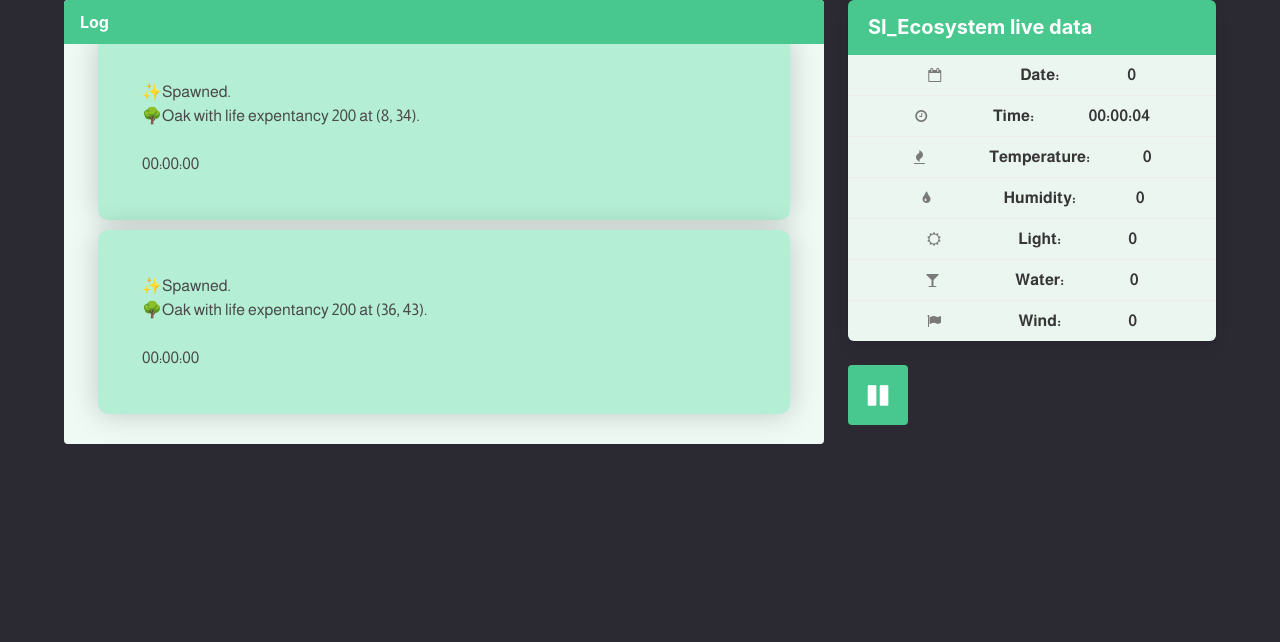
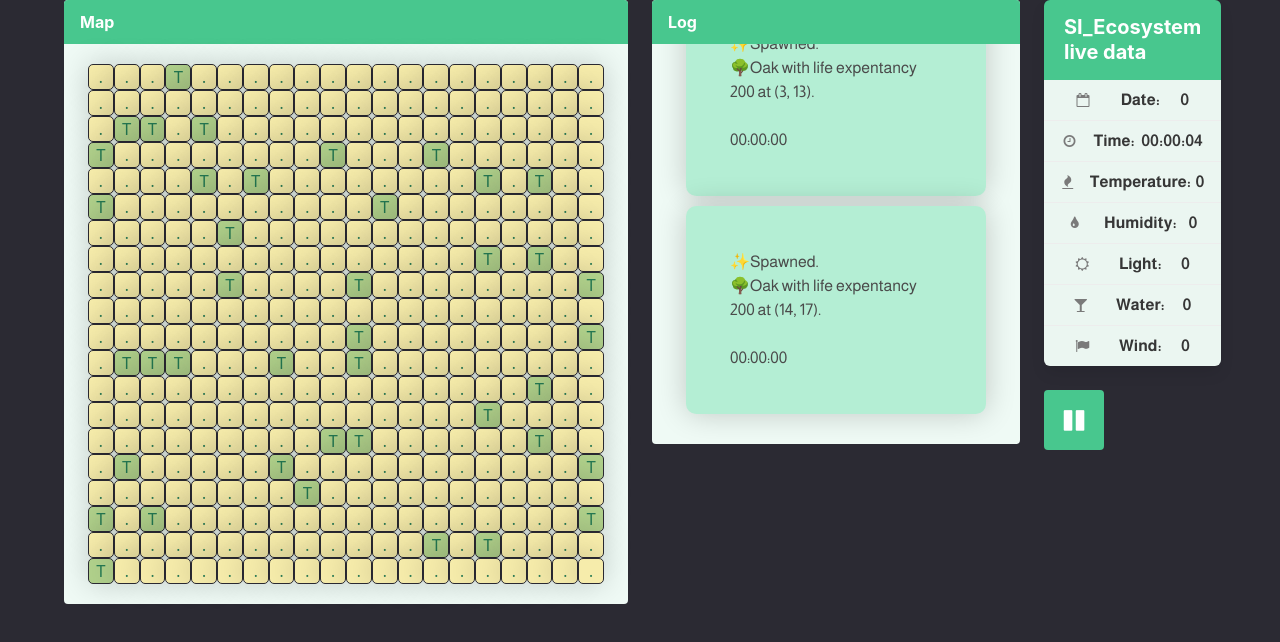
Before and after one commit to silvericarus/si_ecosystem, a plain HTML site: page index.html in a window 1280 px wide. Drawn offline with Linux system fonts and the light colour scheme.

Commit message:
feat: :sparkles: Implement map feature
A map panel has been implemented to the UI, showing the changes in real time, as they happen.

#19 Closed

```diff
--- a/css/main.css
+++ b/css/main.css
@@ -33,3 +33,55 @@ body {
   font-family: "Almarai", sans-serif;
   font-weight: 400;
 }
+
+.cell {
+  border: 1px solid #2b2a33;
+  border-radius: 5px;
+  text-align: center;
+  position: relative;
+  box-shadow: 0 0 30px rgba(0, 0, 0, 0.2);
+}
+
+.cell:hover::after {
+  opacity: 1;
+}
+
+.cell::after {
+  content: attr(data-tooltip);
+  position: absolute;
+  bottom: 120%;
+  left: 50%;
+  transform: translateX(-50%);
+  background: #222;
+  color: #fff;
+  padding: 4px 6px;
+  border-radius: 4px;
+  font-size: 10px;
+  white-space: nowrap;
+  opacity: 0;
+  pointer-events: none;
+  transition: opacity 0.2s;
+  z-index: 10;
+}
+
+#map {
+  display: grid;
+  grid-template-columns: repeat(20, 1fr);
+  grid-gap: 0px 0px;
+}
+
+.tree {
+  background-color: #b0d08b;
+}
+
+.food {
+  background-color: #f0c27b;
+}
+
+.dead-tree {
+  background-color: #7b8d8d;
+}
+
+.empty {
+  background-color: #f6ecab;
+}
--- a/index.html
+++ b/index.html
@@ -20,7 +20,15 @@
     <noscript> You need to enable JavaScript to run this app.</noscript>
     <div class="container">
       <div class="columns">
-        <div class="column is-two-thirds">
+        <div class="column is-half">
+          <article class="message is-success">
+            <div class="message-header">
+              <p>Map</p>
+            </div>
+            <div class="message-body" id ="map"></div>
+          </article>
+        </div>
+        <div class="column is-one-third">
           <article class="message is-success">
             <div class="message-header">
               <p>Log</p>
--- a/js/webgl.js
+++ b/js/webgl.js
@@ -1,11 +1,12 @@
 let log;
+let map;
 let board;
 let dayCycleHaltButton;
 let dayCycleHalt;
 let liveTime;
 let secondsFromStart;
-let rows = 50;
-let cols = 50;
+let rows = 20;
+let cols = 20;
 let randomSizeOfForest = Math.floor(Math.random() * 50);
 const forest = new Forest();
 
@@ -49,6 +50,7 @@ function start() {
         .toString()
         .padStart(2, "0")}:${segundosRestantes.toString().padStart(2, "0")}`;
       secondsFromStart++;
+      populateMap();
       forest.trees.forEach(async (tree) => {
         tree.ageOneYear();
         if (tree.isDead()) {
@@ -64,13 +66,8 @@ function start() {
           tree.generateFood();
           if (tree.food.length > 0) {
             tree.food.forEach((food) => {
-              generateLogItem(
-                log,
-                "spawned",
-                food.toString(),
-                ""
-              );
-              board[food.x][food.y] = food.id;
+              generateLogItem(log, "spawned", food.toString(), "");
+              board[food.x][food.y] = "F";
             });
           }
         }
@@ -152,7 +149,7 @@ function createBoard(row, col) {
 
   for (let y = 0; y < row; y++) {
     for (let x = 0; x < col; x++) {
-      obj[y][x] = "#";
+      obj[y][x] = ".";
     }
   }
   return obj;
@@ -160,6 +157,34 @@ function createBoard(row, col) {
 
 function populateLiveData() {
   liveTime = document.getElementById("time");
+}
+
+function populateMap() {
+  map = document.getElementById("map");
+  map.innerHTML = "";
+  for (let y = 0; y < rows; y++) {
+    for (let x = 0; x < cols; x++) {
+      let cell = document.createElement("span");
+      cell.classList.add("cell");
+      cell.setAttribute("id", `cell-${x}-${y}`);
+      cell.dataset.tooltip = `(${x}, ${y})`;
+      switch (board[y][x]) {
+        case "T":
+          cell.classList.add("tree");
+          break;
+        case "F":
+          cell.classList.add("food");
+          break;
+        case "#":
+          cell.classList.add("dead-tree");
+          break;
+        case ".":
+          cell.classList.add("empty");
+      }
+      cell.innerText = board[y][x];
+      map.appendChild(cell);
+    }
+  }
 }
 
 function startGL() {
@@ -173,6 +198,7 @@ function startGL() {
       : '<span class="icon is-large"><i class="fa fa-pause" aria-hidden="true"></i></span>';
   });
   board = createBoard(rows, cols);
+  populateMap();
   generateLogItem(log, "spawned", "Board", " created successfully.");
   populateLiveData();
 }
```
